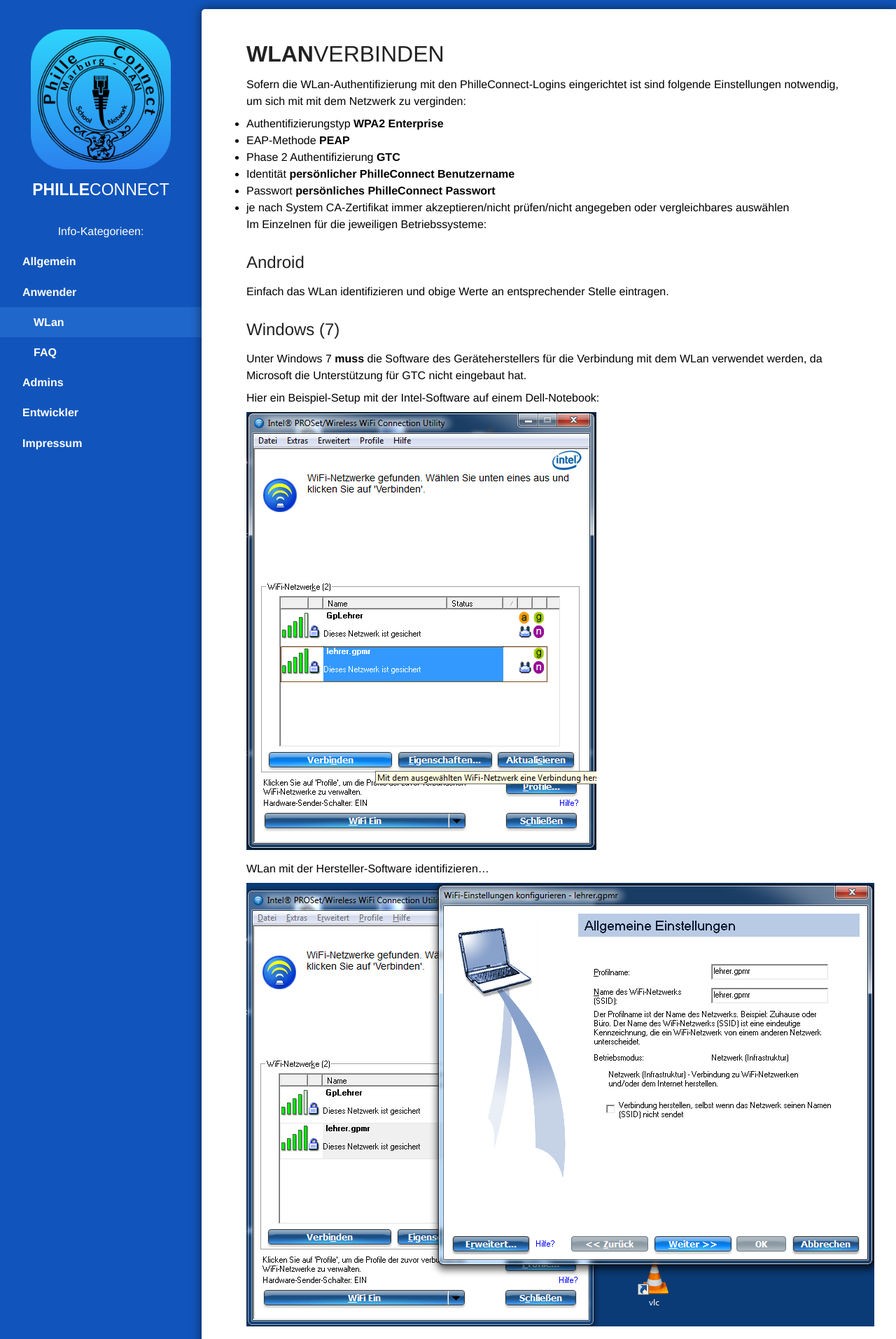
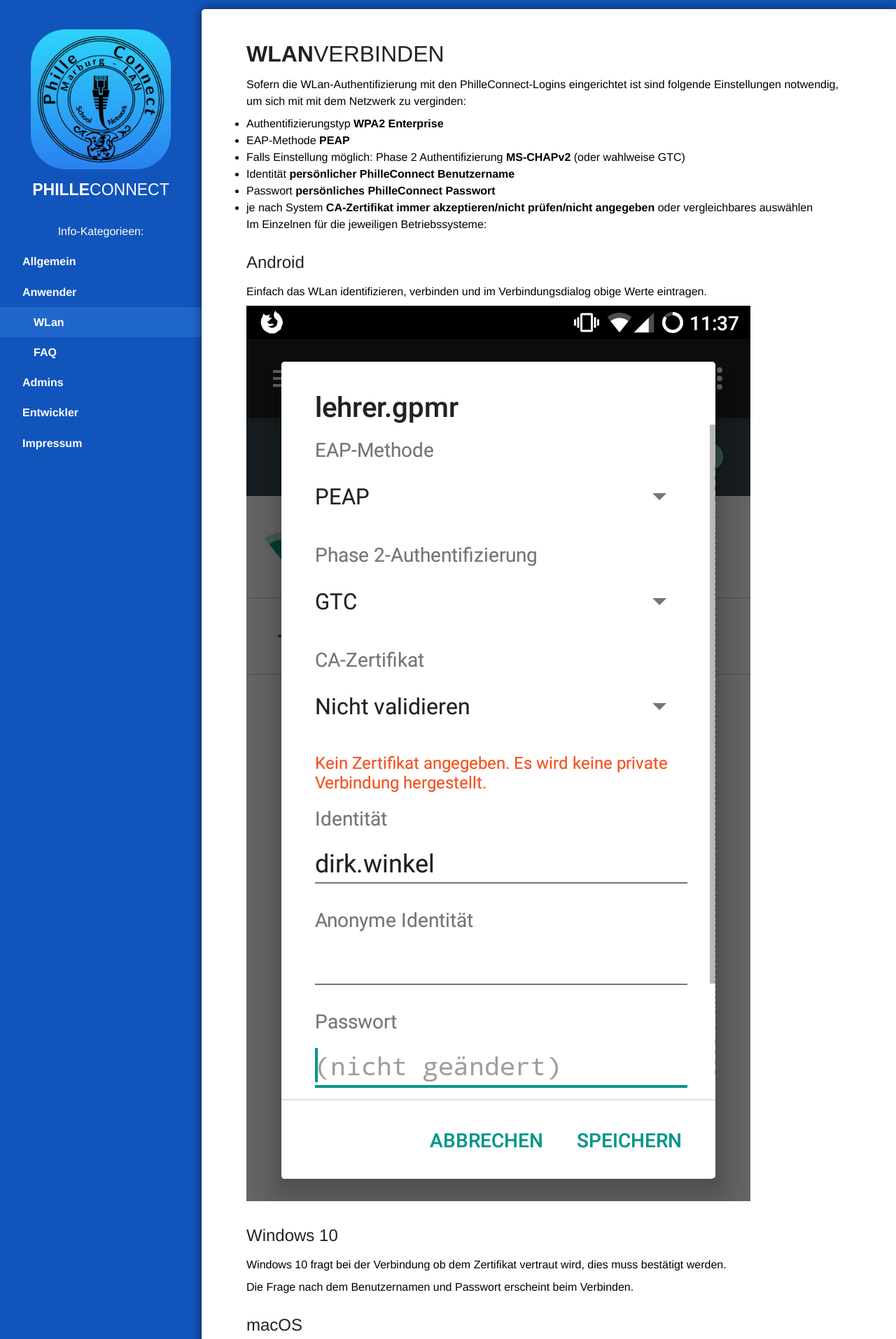
Before and after one commit to philleconnect/philleconnect.github.io, a Jekyll site: the page built from _pages/anwender/05_wlan.md, in a window 1280 px wide. Shown: the top 1914 px of the page at 70% size. Built offline with Jekyll 4.4.1, drawn with Linux system fonts in a browser that asks for light colours; some of the changed text lies outside the part shown.

Commit message:
added information for WiFi-Connection

```diff
--- a/_pages/anwender/05_wlan.md
+++ b/_pages/anwender/05_wlan.md
@@ -12,37 +12,46 @@
 
 * Authentifizierungstyp **WPA2 Enterprise**
 * EAP-Methode **PEAP**
-* Phase 2 Authentifizierung **GTC**
+* Falls Einstellung möglich: Phase 2 Authentifizierung **MS-CHAPv2** (oder wahlweise GTC)
 * Identität **persönlicher PhilleConnect Benutzername**
 * Passwort **persönliches PhilleConnect Passwort**
-* je nach System CA-Zertifikat immer akzeptieren/nicht prüfen/nicht angegeben oder vergleichbares auswählen
+* je nach System **CA-Zertifikat immer akzeptieren/nicht prüfen/nicht angegeben** oder vergleichbares auswählen
 
 Im Einzelnen für die jeweiligen Betriebssysteme:
 
 ## Android
 
-Einfach das WLan identifizieren und obige Werte an entsprechender Stelle eintragen.
+Einfach das WLan identifizieren, verbinden und im Verbindungsdialog obige Werte eintragen.
 
-## Windows (7)
+![WLan mit Android verbinden]({{baseurl}}/assets/images/ScreenWLanAndroid.png)
 
-Unter Windows 7 **muss** die Software des Geräteherstellers für die Verbindung mit dem WLan verwendet werden, da Microsoft die Unterstützung für GTC nicht eingebaut hat.
+## Windows 10
 
-Hier ein Beispiel-Setup mit der Intel-Software auf einem Dell-Notebook:
+Windows 10 fragt bei der Verbindung ob dem Zertifikat vertraut wird, dies muss bestätigt werden.
 
-![WLan verbinden]({{baseurl}}/assets/images/ScreenWLanWin7_1.png)
+Die Frage nach dem Benutzernamen und Passwort erscheint beim Verbinden.
 
-WLan mit der Hersteller-Software identifizieren...
+## macOS
 
-![WLan ]({{baseurl}}/assets/images/ScreenWLanWin7_2.png)
+Es muss nur der Benutzername und das Kennwort eintragen werden und die bei der Nachfrage nach dem Zertifikat "Vertrauen" ausgewählt werden.
 
-... verbinden klicken ...
+## Windows 7
 
-![WLan eintragungen]({{baseurl}}/assets/images/ScreenWLanWin7_3.png)
+Leider kann Windows 7 noch nicht die Konfiguration automatisch erkennen.
 
-... `WPA2-TKIP` mit `PEAP` und `GTC` auswählen, Benutzername und Passwort eintragen ...
+Hier muss insbesondere manuell eingestellt werden, dass das Zertifikat nicht geprüft werden soll.
 
-![WLan identifizieren]({{baseurl}}/assets/images/ScreenWLanWin7_4.png)
+Dazu:
 
-... und "Zertifikat validieren" deaktivieren.
+* Bei der Anzeige der Drahtlosnetzwerke auf "Netzwerk- und Freigabecenter" klicken
+* Links auf "Drahtlosnetzwerke verwalten"
+* "Hinzufügen"
+* "manuell erstellen"
+* Nun den Netzwerknamen (SSID) eintragen, den Sicherheitstyp "WPA2-Enterprise" und den Verschlüsselungstyp "TKIP"
+* "Verbindungseinstellungen andern" anklicken
+* "Einstellungen" -> "Serverzertifikat überprüfen" deaktivieren
+* In dem gleichen Fenster !Authentifizierungsmethode" "Gesichertes Kennwort (EAP-MSCHAP v2)"
+* Nach dem Klick auf "Konfigurieren..." noch das Häkchen in dem Eigenschaftenfenster entfernen
+* Zu guter Letzt nach dem Klick auf "Erweiterte Einstellungen" den Authentifizierungsmodus auf "Benutzerauthentifizierung" stellen
 
-(Da in einem internen Netz das Zertifikat nicht von einer CA validiert werden kann ist dies notwendig)
+Nun wird beim Verbinden mit dem WLan ein Dialogfenster angezeigt, in dem der Benutzername und das Passwort abgefragt werden.
```
Also changed, not shown: assets/images/ScreenWLanAndroid.png (added).
